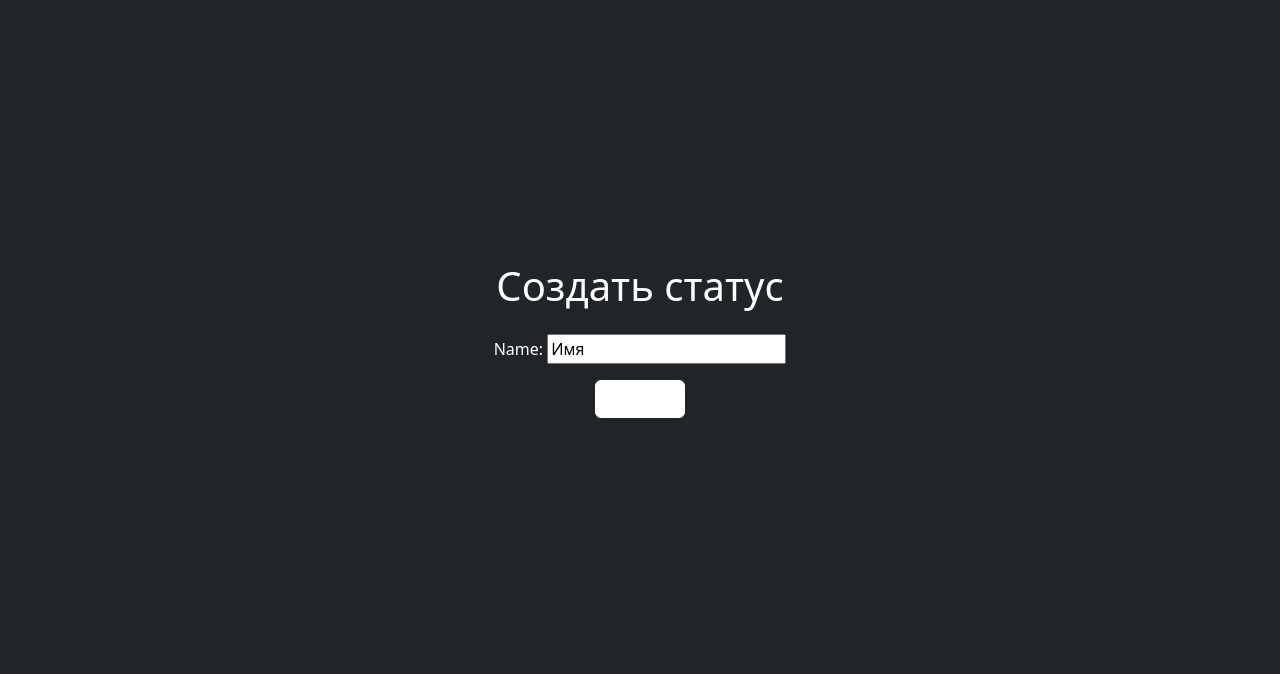
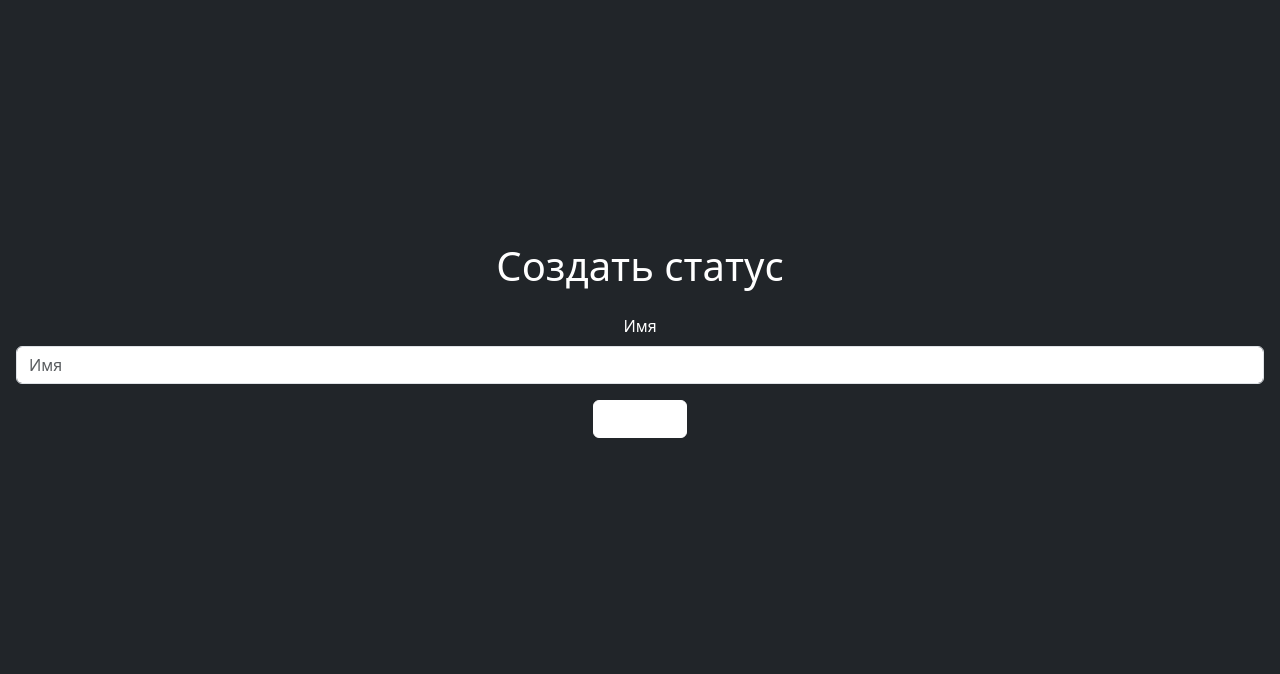
Before and after one commit to qffo/python-project-52, a Django app: page /statuses/create/ in a window 1280 px wide. Shown: the part 72-746 px from the top of the page. Run offline with Django 5.2, Linux system fonts and the light colour scheme; a user stored in the database is signed in; some libraries are stand-ins or nearby versions.

Commit message:
refactor(task_manager/templates/statuses/create.html) changed the editing form to a beautiful one

```diff
--- a/task_manager/templates/statuses/create.html
+++ b/task_manager/templates/statuses/create.html
@@ -9,10 +9,14 @@
 </head>
 <body>
     <h1 class="my-4">Создать статус</h1>
+
     <form method="post">
         {% csrf_token %}
-        {{ form.as_p }}
-        <input class="btn btn-primary btn-secondary border-white bg-white" type="submit" value="Создать">
+        <div class="mb-3">
+            <label for="{{ form.name.id_for_label }}" class="form-label">Имя</label>
+            <input type="text" name="name" class="form-control" placeholder="Имя" id="{{ form.name.id_for_label }}">
+        </div>
+        <input class="btn btn-primary btn-secondary fw-bold border-white bg-white" type="submit" value="Создать">
     </form>
 </body>
 </html>
```
